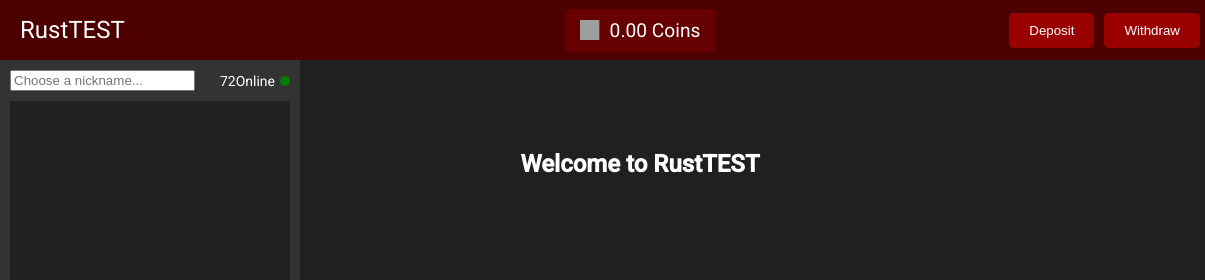
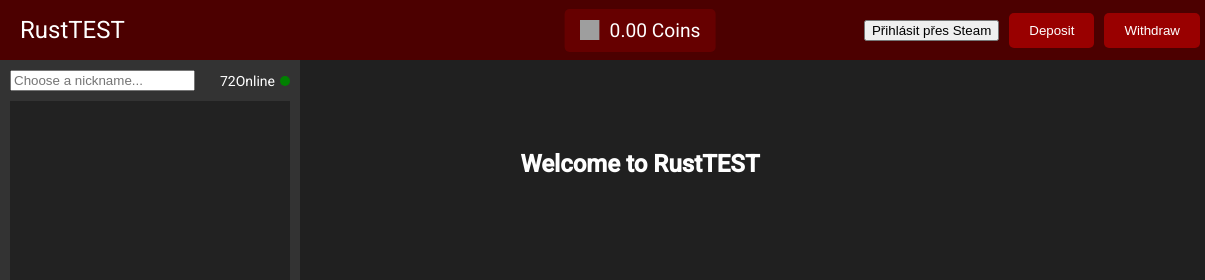
Before and after one commit to sulcovooo/rust, a plain HTML site: page index.html in a window 1280 px wide. Shown: the top 280 px of the page, 0-1205 px from the left. Drawn offline with Linux system fonts and the light colour scheme; grey boxes are pictures that could not be loaded.

Commit message:
Update index.html

```diff
--- a/index.html
+++ b/index.html
@@ -15,6 +15,7 @@
             <span class="balance-text">0.00 Coins</span>
         </div>
         <div class="profile-actions">
+          <button id="steamLogin">Přihlásit přes Steam</button>
             <button class="button" id="deposit">Deposit</button>
             <button class="button" id="withdraw">Withdraw</button>
             <img src="https://cdn.pixabay.com/photo/2015/10/05/22/37/blank-profile-picture-973460_960_720.png" alt="Profilovka" class="profile-pic">
@@ -30,6 +31,7 @@
     <div class="online-dot"></div>
 </div>
             </div>
+
             <div class="chat-messages" id="chat-messages"></div>
             <div class="chat-input">
                 <input type="text" placeholder="Type a message..." id="message-input">
```
